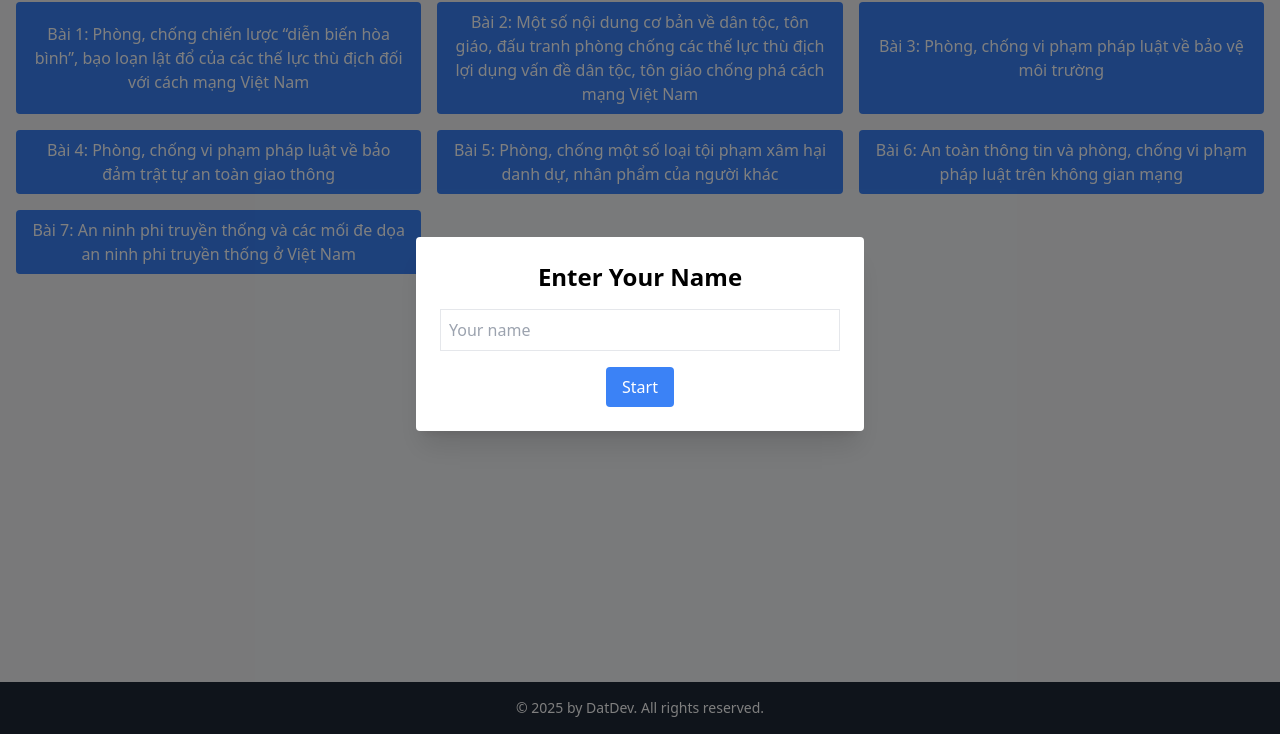
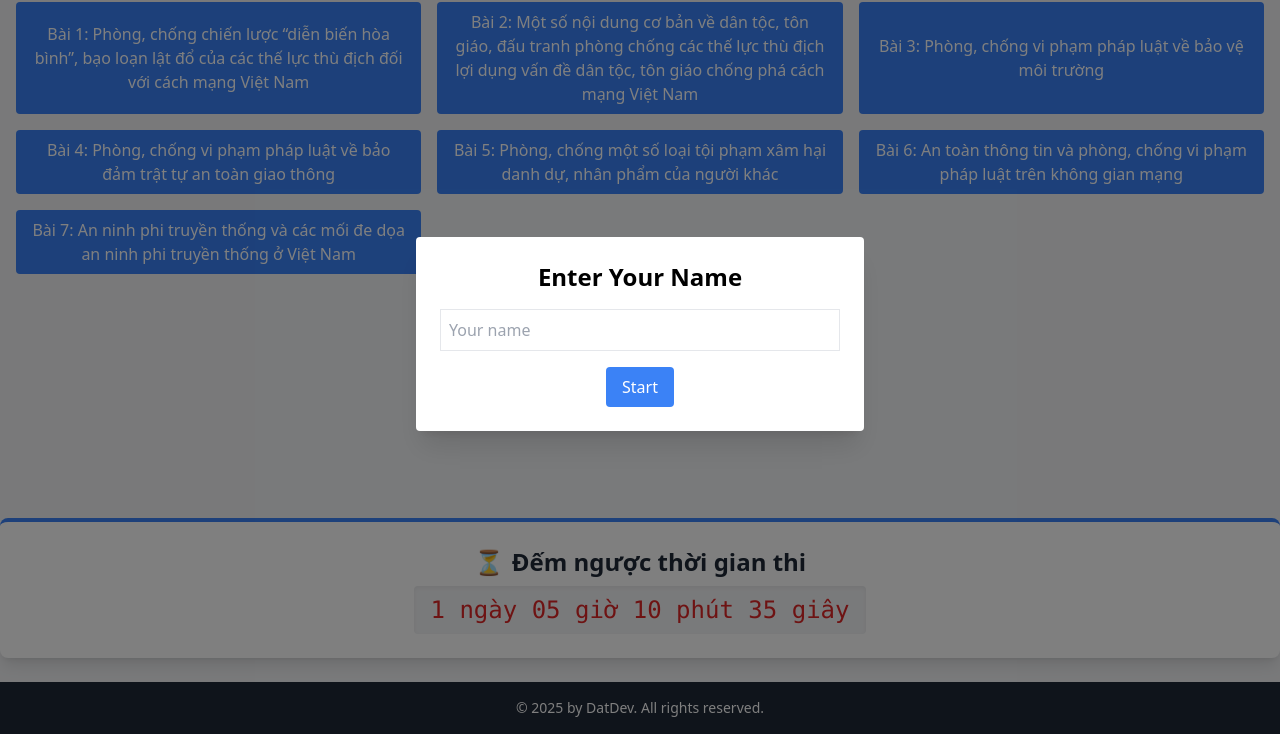
Before and after one commit to realthdat/GDQP2, a plain HTML site: page index.html in a window 1280 px wide. Shown: the part 66-800 px from the top of the page. Drawn offline with nearby package versions, Linux system fonts and the light colour scheme.

Commit message:
Update countdown section

```diff
--- a/app.js
+++ b/app.js
@@ -193,4 +193,27 @@ function closePopup() {
 
 document.getElementById('back-to-topics-btn').onclick = backToTopics;
 
+const countdownEndTime = new Date('2025-06-23T19:15:00');
+
+function updateCountdown() {
+    const now = new Date().getTime();
+    const distance = countdownEndTime.getTime() - now;
+
+    if (distance <= 0) {
+        document.getElementById('countdown-timer').textContent = "Good luck on your exam! You’ve got this!🍀";
+        clearInterval(countdownInterval);
+        return;
+    }
+
+    const days = Math.floor(distance / (1000 * 60 * 60 * 24));
+    const hours = Math.floor((distance / (1000 * 60 * 60)) % 24);
+    const minutes = Math.floor((distance / (1000 * 60)) % 60);
+    const seconds = Math.floor((distance / 1000) % 60);
+
+    document.getElementById('countdown-timer').textContent =
+        `${days} ngày ${String(hours).padStart(2, '0')} giờ ${String(minutes).padStart(2, '0')} phút ${String(seconds).padStart(2, '0')} giây`;
+}
+
+const countdownInterval = setInterval(updateCountdown, 1000);
+updateCountdown();
 loadQuizData();
--- a/index.html
+++ b/index.html
@@ -67,6 +67,18 @@
         bg-green-200 bg-red-200
     </div>
 
+    <!-- Countdown Section -->
+    <div id="countdown-section"
+        class="bg-white shadow-lg rounded-lg text-center py-6 px-4 mb-6 border-t-4 border-blue-500">
+        <h2 class="text-2xl font-semibold text-gray-800 mb-2 flex items-center justify-center gap-2">
+            ⏳ <span>Đếm ngược thời gian thi</span>
+        </h2>
+        <div id="countdown-timer"
+            class="text-2xl font-mono text-red-600 bg-gray-100 rounded px-4 py-2 inline-block shadow-inner">
+            Đang tải...
+        </div>
+    </div>
+
     <!-- Footer -->
     <footer class="bg-gray-800 text-white text-center py-4">
         <p class="text-sm">&copy; 2025 by DatDev. All rights reserved.</p>
```
